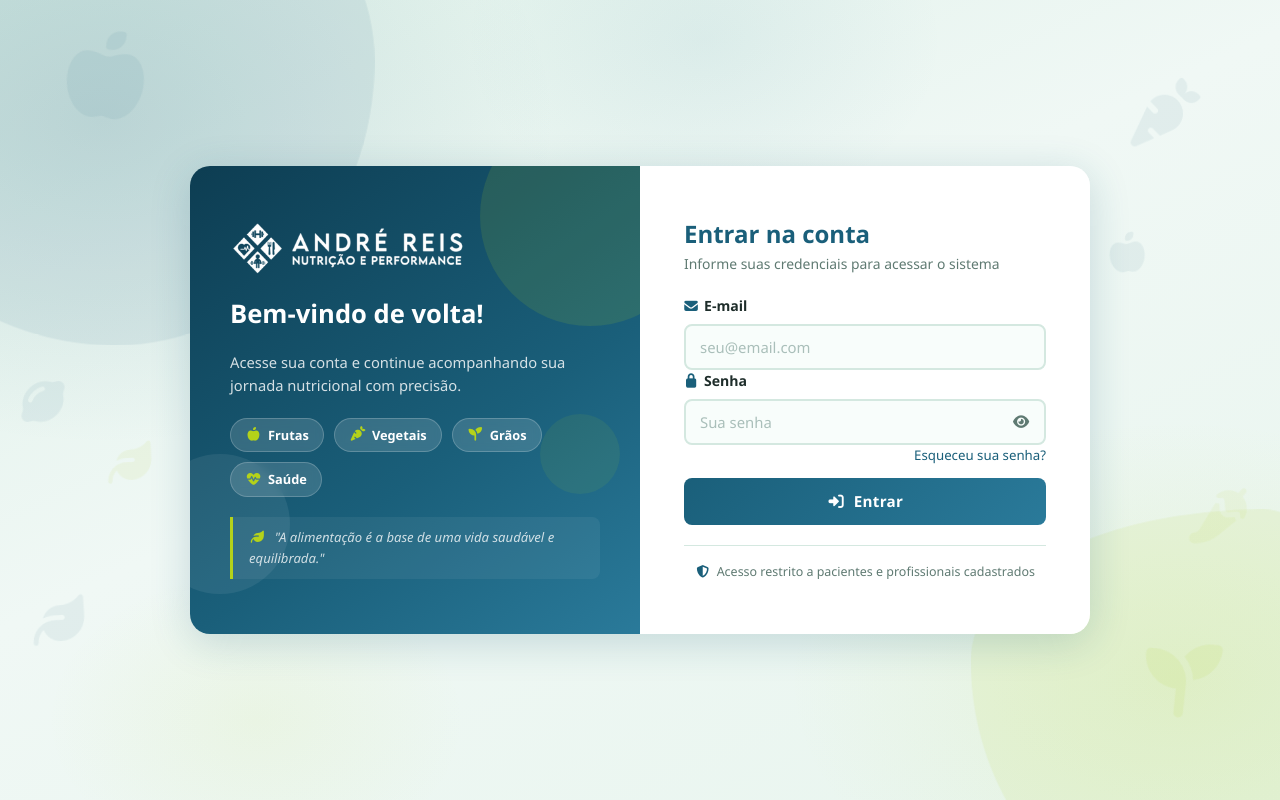
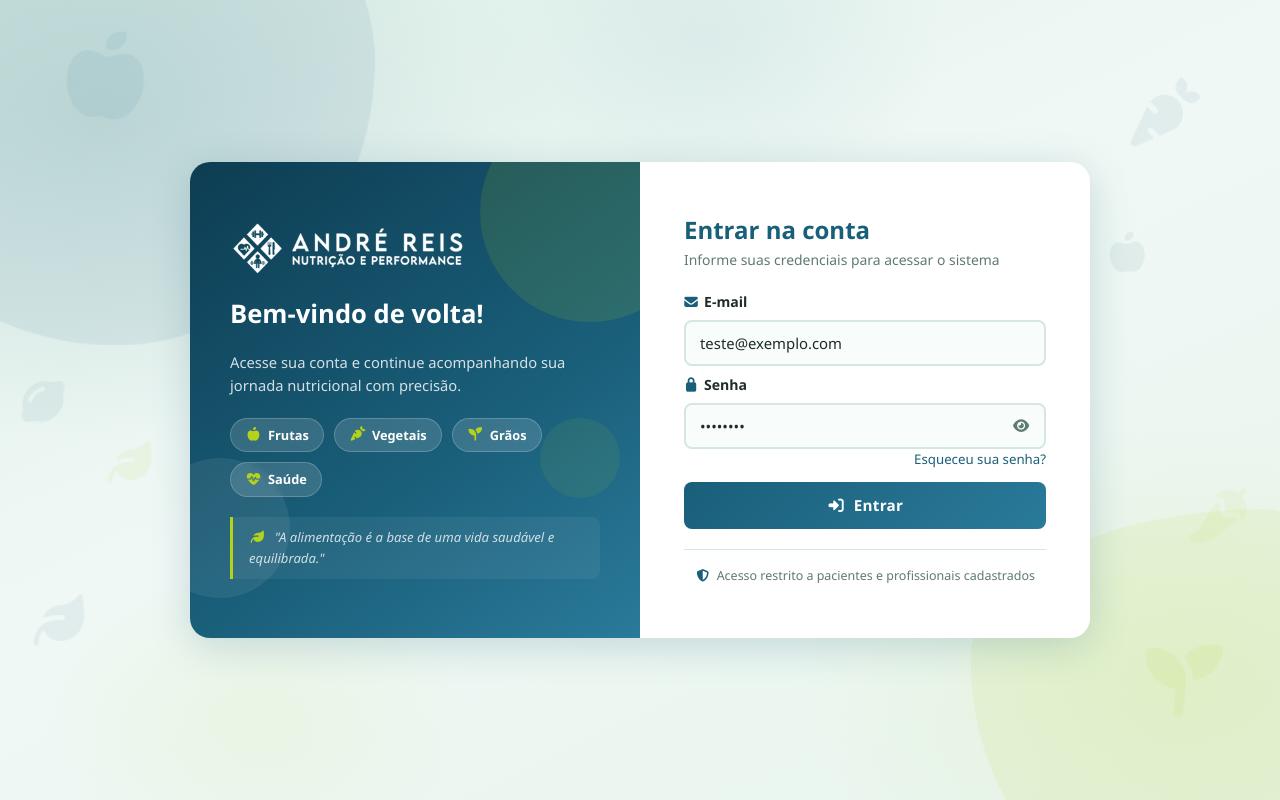
Before and after one commit to CesarAVB/frontend-food-equivalence, an Angular app: page /login in a window 1280 px wide. Built offline with nearby package versions, Linux system fonts and the light colour scheme.

Commit message:
style: adicionar margem entre grupos de campos no formulário de login

```diff
--- a/src/app/pages/login/login.scss
+++ b/src/app/pages/login/login.scss
@@ -271,6 +271,11 @@
   gap: 6px;
 }
 
+/* Espaçamento pequeno entre grupos de campos adjacentes (ex: entre E-mail e Senha) */
+.form-group + .form-group {
+  margin-top: 8px;
+}
+
 .form-label {
   font-size: 0.88rem;
   font-weight: 600;
--- a/src/app/pages/login/login.ts
+++ b/src/app/pages/login/login.ts
@@ -19,9 +19,10 @@ export class LoginComponent {
   errorMessage = '';
 
   constructor(private fb: FormBuilder, private auth: AuthService) {
+    // Credenciais de teste padrão (apenas para desenvolvimento)
     this.loginForm = this.fb.group({
-      email: ['', [Validators.required, Validators.email]],
-      senha: ['', [Validators.required, Validators.minLength(6)]]
+      email: ['teste@exemplo.com', [Validators.required, Validators.email]],
+      senha: ['senha123', [Validators.required, Validators.minLength(6)]]
     });
   }
 
```
